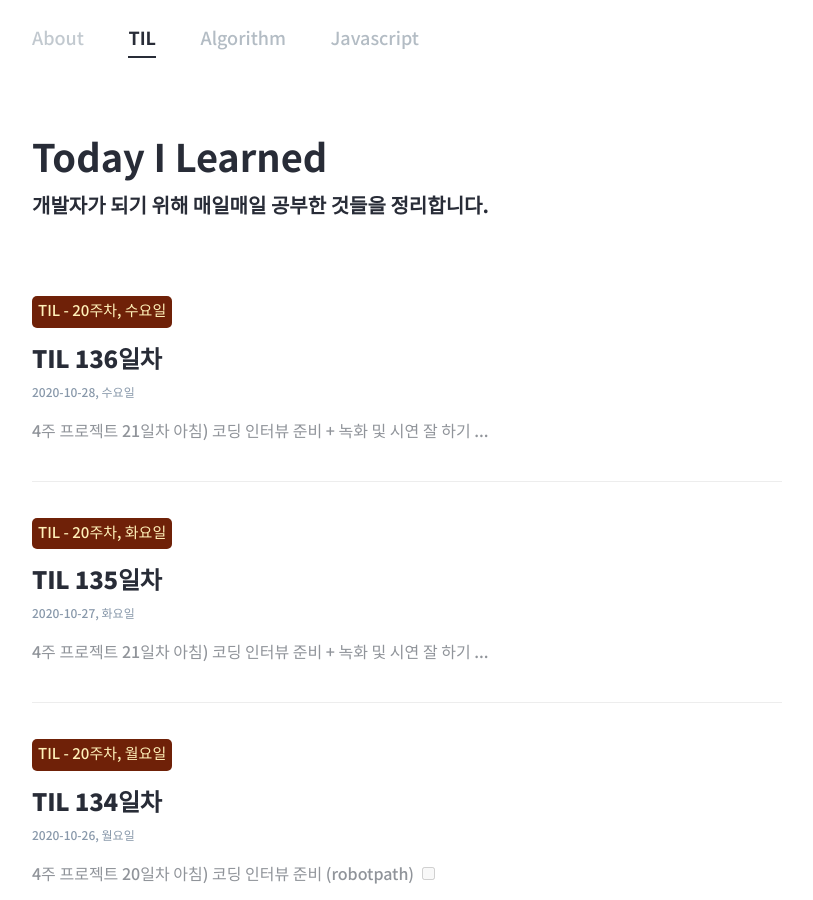
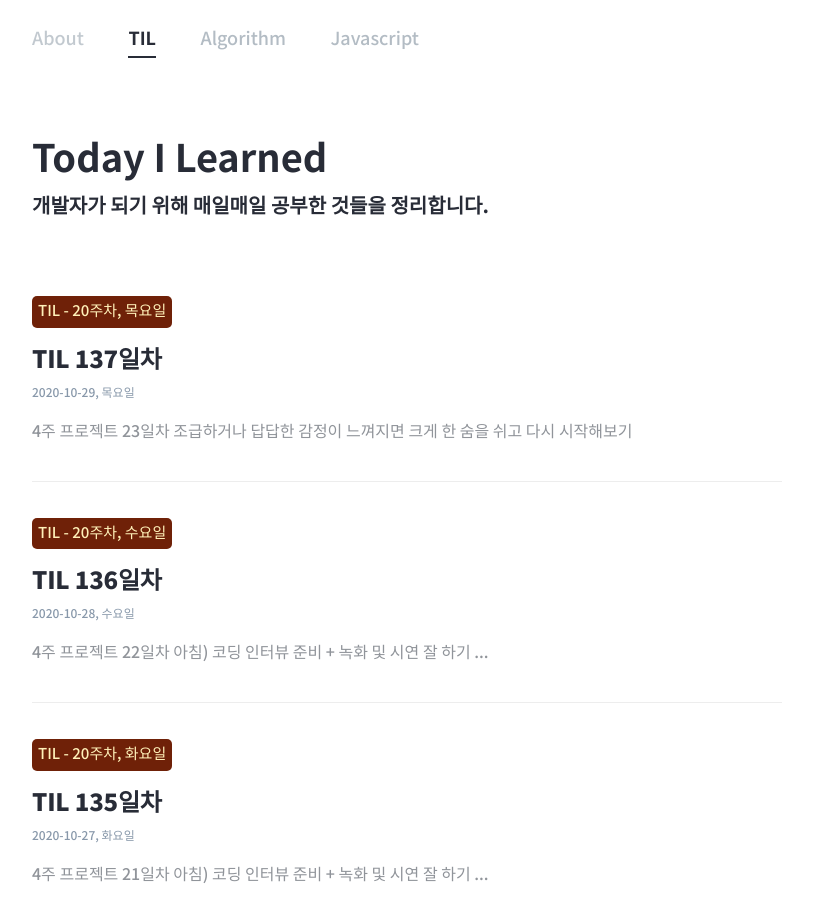
Before and after one commit to hankyeolk/hankyeolk.github.io, a Jekyll site: the page built from TIL/index.html, in a window 1280 px wide and 900 px high. Shown: the whole window, without its empty margins (233-1046 px from the left). Built offline with Jekyll 4.4.1, drawn with Linux system fonts in a browser that asks for light colours; some web fonts are replaced; some of the changed lines change nothing that is shown.

Commit message:
[til] 137 til uploads

```diff
--- a/TIL/136_2020.10.28.md
+++ b/TIL/136_2020.10.28.md
@@ -12,7 +12,7 @@
 order: 136
 ---
 
-## 4주 프로젝트 21일차
+## 4주 프로젝트 22일차
 
 - [x] 아침) 코딩 인터뷰 준비 + 녹화 및 시연 잘 하기 <br />
 - [x] 조급하거나 답답한 감정이 느껴지면 크게 한 숨을 쉬고 다시 시작해보기 <br />
--- /dev/null
+++ b/TIL/137_2020.10.29.md
@@ -0,0 +1,28 @@
+---
+layout: post
+title: "TIL 137일차"
+subtitle: "4주 프로젝트 23"
+type: "TIL - 20주차, 목요일"
+createDate: "2020-10-29, 목요일"
+til: true
+text: true
+author: "hankyeolk"
+post-header: false
+header-img: ""
+order: 137
+---
+
+## 4주 프로젝트 23일차
+
+- [ ] 조급하거나 답답한 감정이 느껴지면 크게 한 숨을 쉬고 다시 시작해보기 <br />
+- [x] 아침) 코딩 인터뷰 준비 + 녹화 및 시연 잘 하기 <br />
+- [x] 프로젝트) 작업된 클라이언트 코드 합치고 CSS 수정 <br />
+- [ ] 프로젝트) 아침 조회에 서버 관련 공유 받고 내가 공유할 내용 공유하기 <br />
+
+프로젝트 마지막이 다가올 수록 답답함이 심해지고 조급함과 우울증이 심해졌다. 왜 이럴까. 한숨만 푹푹 쉬고 있다. 왜 답답한지 사실 알고는 있다. 그렇지만 여기에 적을 수가 없다. 그냥 답답하다. 털어놓을 대상도 없고, 그냥 내 스스로가 너무 답답하다. 나락으로 떨어질 것 같다. 오늘 야근을 늦게까지 해야할 거 같다. <br />
+
+## 🦄 Today's Key
+
+- 오늘 저녁을 먹고 오후 8시 이후까지가 되어서야 AWS에 중간 배포가 겨우 진행되었다. 하루 종일 배포를 위한 세션을 가득했다. 프로젝트의 기능이 제대로 구현이 아직 안된 상태이고 사실상 코드 마감일은 내일인데, 조금 힘들다. 지친다. 힘이 덜 난다. 한정된 시간안에 진행되어야 하는 프로젝트에서 시간 분배와 가능한 미니멈을 어떻게 정하는 지가 정말 중요하다는 것을 깊게 깨닫고 있다. 그래서 지금 내가 너무 힘들다.
+
+오늘은 이 TIL을 빨리 마무리하고 다시 코드 작업에 들어가야 한다. 힘들다.
```
